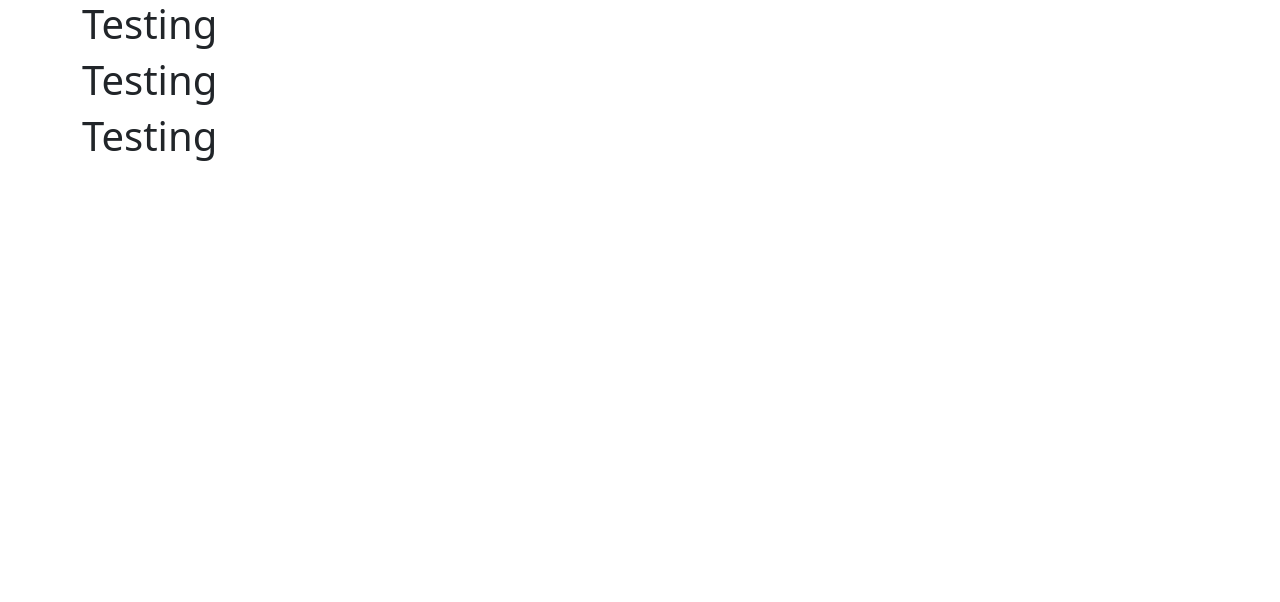
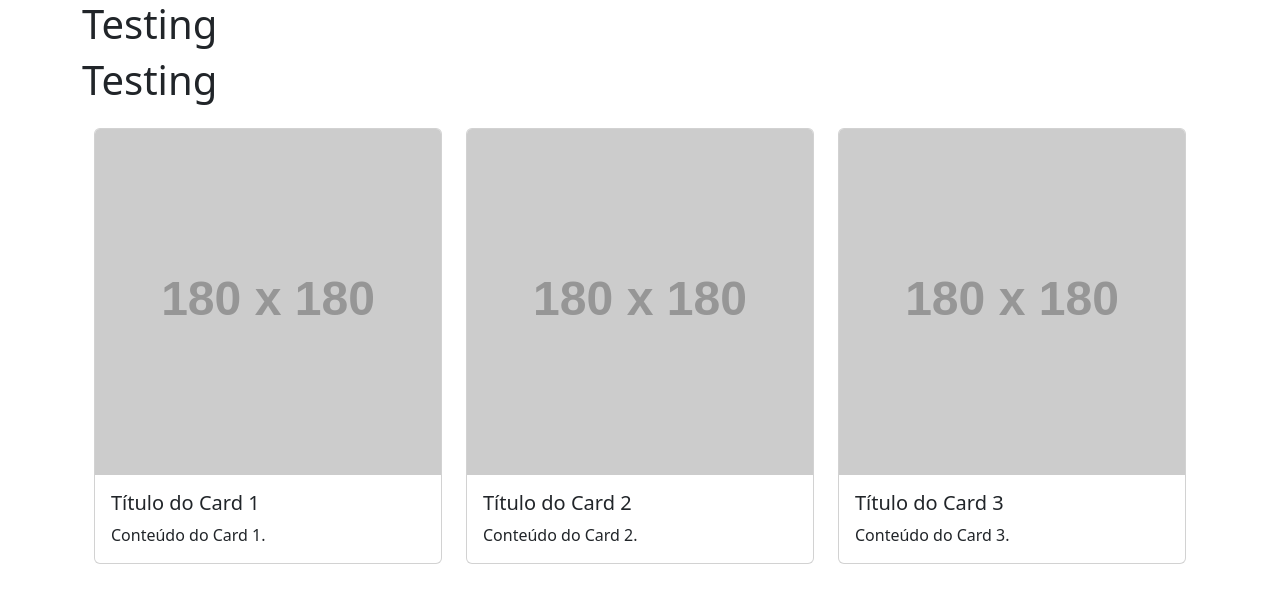
Before and after one commit to zeharoldoparente/bootstrap-exercise, a plain HTML site: page index.html in a window 1280 px wide. Drawn offline with nearby package versions, Linux system fonts and the light colour scheme; placeholder pictures from the web are drawn by us.

Commit message:
criação de grid

```diff
--- a/index.html
+++ b/index.html
@@ -19,7 +19,49 @@
          <!-- Carousel de imagens -->
          <h1>Testing</h1>
          <!-- Layout com Grid -->
-         <h1>Testing</h1>
+         <div class="container mt-4">
+            <div class="row">
+               <div class="col-lg-4 col-md-6 col-sm-12">
+                  <div class="card">
+                     <img
+                        class="card-img-top"
+                        src="https://via.placeholder.com/180x180"
+                        alt="Imagem do card"
+                     />
+                     <div class="card-body">
+                        <h5 class="card-title">Título do Card 1</h5>
+                        <p class="card-text">Conteúdo do Card 1.</p>
+                     </div>
+                  </div>
+               </div>
+               <div class="col-lg-4 col-md-6 col-sm-12">
+                  <div class="card">
+                     <img
+                        class="card-img-top"
+                        src="https://via.placeholder.com/180x180"
+                        alt="Imagem do card"
+                     />
+                     <div class="card-body">
+                        <h5 class="card-title">Título do Card 2</h5>
+                        <p class="card-text">Conteúdo do Card 2.</p>
+                     </div>
+                  </div>
+               </div>
+               <div class="col-lg-4 col-md-6 col-sm-12">
+                  <div class="card">
+                     <img
+                        class="card-img-top"
+                        src="https://via.placeholder.com/180x180"
+                        alt="Imagem do card"
+                     />
+                     <div class="card-body">
+                        <h5 class="card-title">Título do Card 3</h5>
+                        <p class="card-text">Conteúdo do Card 3.</p>
+                     </div>
+                  </div>
+               </div>
+            </div>
+         </div>
       </div>
       <script
          src="https://cdn.jsdelivr.net/npm/bootstrap@5.3.0-alpha3/dist/js/bootstrap.bundle.min.js"
@@ -28,3 +70,37 @@
       ></script>
    </body>
 </html>
+
+<!--
+   <div class="container mt-4">
+    <div class="row">
+      <div class="col-lg-4 col-md-6 col-sm-12">
+        <div class="card">
+          <img class="card-img-top" src="https://via.placeholder.com/180x180" alt="Imagem do card">
+          <div class="card-body">
+            <h5 class="card-title">Título do Card 1</h5>
+            <p class="card-text">Conteúdo do Card 1.</p>
+          </div>
+        </div>
+      </div>
+      <div class="col-lg-4 col-md-6 col-sm-12">
+        <div class="card">
+          <img class="card-img-top" src="https://via.placeholder.com/180x180" alt="Imagem do card">
+          <div class="card-body">
+            <h5 class="card-title">Título do Card 2</h5>
+            <p class="card-text">Conteúdo do Card 2.</p>
+          </div>
+        </div>
+      </div>
+      <div class="col-lg-4 col-md-6 col-sm-12">
+        <div class="card">
+          <img class="card-img-top" src="https://via.placeholder.com/180x180" alt="Imagem do card">
+          <div class="card-body">
+            <h5 class="card-title">Título do Card 3</h5>
+            <p class="card-text">Conteúdo do Card 3.</p>
+          </div>
+        </div>
+      </div>
+    </div>
+  </div>
+ -->
```
